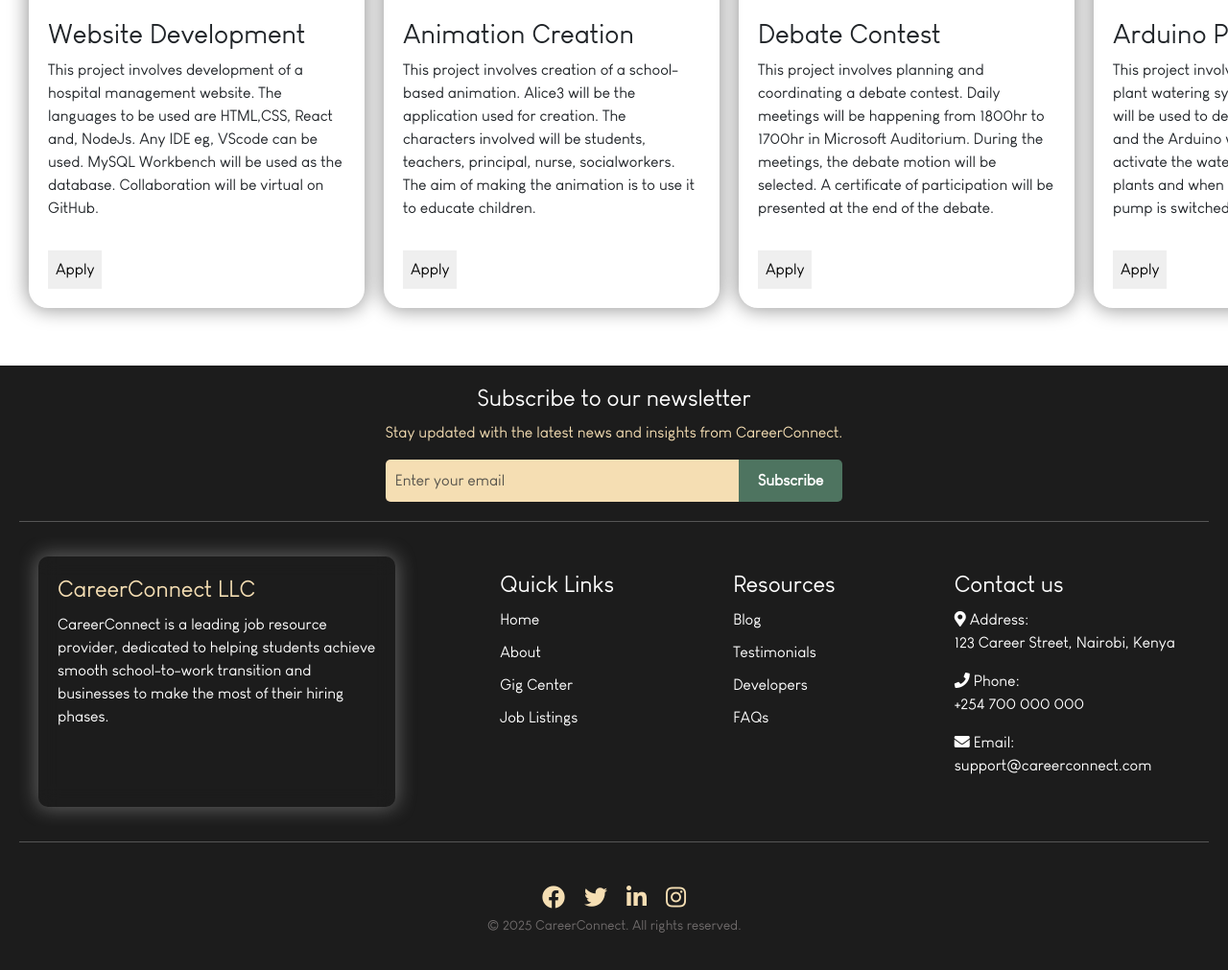
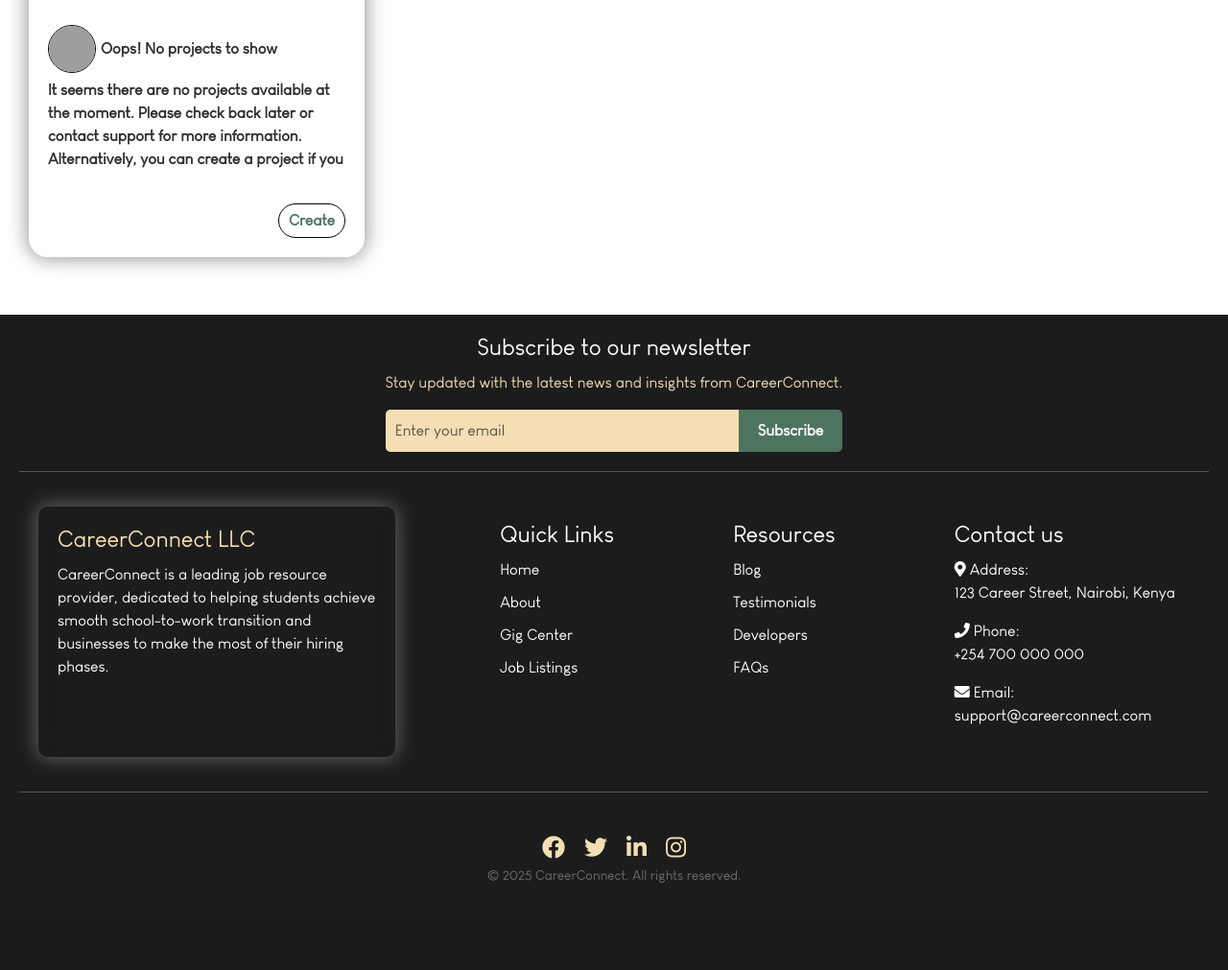
Before and after one commit to BritahKami/ICS-Project-1, a Python web app: template website/templates/project/project.html in a window 1280 px wide. Shown: the part 357-1368 px from the top of the page at 96% size. After the commit the page ends 1277 px from the top, so only its background shows below. Run offline with Jinja, Linux system fonts and the light colour scheme; the template is opened without the code that fills it, so the values that code supplies are empty; some libraries are stand-ins or nearby versions; grey boxes are pictures that could not be loaded.

Commit message:
#153 - Redesigned Project Page Layout & Backend Data Processing

```diff
--- a/website/static/css/project/project.css
+++ b/website/static/css/project/project.css
@@ -1,23 +1,25 @@
 header {
-    background-image:unset;
+    background-image: unset;
     height: 10vh;
 }
 
-.cta{
+.cta {
     display: none;
 }
+
 .project_container {
     width: 100%;
     height: 100%;
     padding: 30px;
     margin: 0;
     overflow: hidden;
-    display: flex;
-    flex-wrap: nowrap;
+    display: grid;
+    grid-template-columns: repeat(auto-fill, minmax(350px, 1fr));
     gap: 20px;
     overflow-x: auto;
     scrollbar-gutter: stable;
 }
+
 .project1 {
     max-width: 350px;
     min-width: 350px;
@@ -46,53 +48,60 @@
     padding: 20px;
 }
 
-.project_description{
+.project_description {
     height: 170px;
     overflow: hidden;
     margin-bottom: 30px;
 }
+
 .project1:hover {
     box-shadow: 0px 0px 30px 4px rgba(0, 0, 0, 0.5);
     transform: translateY(-7px);
 }
+
 /* addproject stylings */
-input{
+input {
     width: 75%;
     margin: 7px 0;
     padding: 8px 18px;
     border-radius: 5px;
 }
-#pbutton{
+
+#pbutton {
     background-color: bisque;
     cursor: pointer;
     margin: 7px 0;
     border-radius: 5px;
     width: 15%;
 }
-.addproject_container{
+
+.addproject_container {
     display: flex;
     justify-content: center;
     align-items: center;
 }
-.addproject_form{
-    background-color:  #c6c3c3;
+
+.addproject_form {
+    background-color: #c6c3c3;
     border: 2px solid #ccc;
     padding: 100px;
     border-radius: 10px;
     width: 800px;
 }
-textarea{
+
+textarea {
     width: 75%;
     padding: 10px;
     margin: 5px;
     border-radius: 5px;
     font-size: 16px;
-    resize:none;
+    resize: none;
     height: 150px;
 }
+
 /* styling search bar */
-.search{
-    width:100%;
+.search {
+    width: 100%;
     max-width: 300px;
     /* display: flex; */
     align-items: center;
@@ -102,10 +111,12 @@
     margin-left: auto;
     margin-right: 20px;
 }
-.search-bar{
+
+.search-bar {
     color: gray;
 }
-.search-bar input{
+
+.search-bar input {
     /* Will take up the whole width */
     flex: 1;
     border: 0;
@@ -113,15 +124,155 @@
     margin-left: 10px;
     outline: none;
     background-color: gray;
-     overflow: hidden;
+    overflow: hidden;
 }
-::placeholder{
+
+::placeholder {
     color: black;
 }
-.search-bar button{
+
+.search-bar button {
     /* border: 0; */
     border-radius: 45px;
     cursor: pointer;
     overflow: hidden;
     background-color: gray;
 }
+
+.card-item {
+    max-width: 350px;
+    min-width: 350px;
+    max-height: fit-content;
+    min-height: fit-content;
+    background-color: transparent;
+    border-radius: 20px;
+    box-shadow: 0px 0px 20px 2px rgba(0, 0, 0, 0.4);
+}
+
+.card-image {
+    width: 100%;
+    height: 200px;
+    border-radius: 20px 20px 0px 0px;
+    background-color: transparent;
+    overflow: hidden;
+    position: relative;
+}
+
+.card-image span {
+    position: absolute;
+    top: 10px;
+    left: 10px;
+    padding: 5px 10px;
+    border-radius: 20px;
+    font-weight: bold;
+    font-size: 14px;
+    z-index: 1;
+    text-transform: uppercase;
+}
+
+#jobSpan {
+    background-color: var(--text-pink);
+    color: var(--white);
+}
+
+#internshipSpan {
+    background-color: var(--tertiery-color);
+    color: black;
+}
+
+.card-image img {
+    width: 100%;
+    height: 100%;
+    object-fit: cover;
+}
+
+.card-content {
+    padding: 20px;
+    color: var(--text-dark);
+}
+
+.card-content-title {
+    height: 63px;
+    overflow: hidden;
+    display: grid;
+    grid-template-columns: auto auto;
+    gap: 5px;
+    align-items: left;
+    justify-content: left;
+}
+
+.card-content-title .card-content-title-img {
+    width: 50px;
+    height: 50px;
+    border-radius: 50%;
+    overflow: hidden;
+    border: 1px solid black;
+    margin: 0px;
+    margin-block: auto;
+}
+
+.card-content-title .card-content-title-img img {
+    width: 100%;
+    height: 100%;
+    object-fit: cover;
+}
+
+.card-content-title p {
+    font-weight: bold;
+    margin: 0;
+    margin-block: auto;
+}
+
+.card-content-description {
+    height: 100px;
+    margin-bottom: 30px;
+    font-weight: bold;
+    overflow-x: auto;
+    scrollbar-gutter: stable;
+}
+
+.card-content-description::-webkit-scrollbar {
+    width: 0px;
+    height: 1px;
+    background-color: transparent;
+}
+
+.card-content-options {
+    min-height: 25px;
+    overflow: hidden;
+    display: flex;
+    flex-wrap: nowrap;
+    justify-content: space-between;
+}
+
+.card-content-options button {
+    padding: 5px 0px;
+    border-radius: 20px;
+    cursor: pointer;
+}
+
+.card-content-options button:nth-child(2) {
+    color: var(--secondary-color);
+    font-weight: bold;
+    background-color: var(--text-alice);
+    padding: 5px 10px;
+    cursor: pointer;
+}
+
+.card-item:hover {
+    box-shadow: 0px 0px 30px 4px rgba(0, 0, 0, 0.5);
+    transform: translateY(-7px);
+}
+
+.card-item:hover .card-content-title {
+    color: var(--text-pink);
+}
+
+.card-item:hover .card-content-description {
+    color: var(--text-blue);
+}
+
+.card-item:hover .card-content-options span:nth-child(2) {
+    color: wheat;
+    background-color: var(--secondary-color);
+}
--- a/website/templates/project/project.html
+++ b/website/templates/project/project.html
@@ -11,172 +11,82 @@
 {% block body %}
 
   <div class="search">
-                <form action="" class="search-bar">
-                    <input type="text" placeholder="search projects">
-                    <button type="submit"> <i class="fas fa-search"></i>  </button>
-                </form>
-            </div>
-    <div class="project_container">
-         <div class="project1">
-           <div class="project_image">
-              <img src="{{url_for('static', filename='images/project/newwebsite1.jpg')}}" alt="First project image">
-             </div>
-             <div class="project_details">
-           <div class="project_title">
-             <h3>Website Development</h3>
-         </div>
-
-        <div class="project_description">
-     <p>This project involves development of a hospital management
-                    website. The languages to be used are HTML,CSS, React and,
-                   NodeJs. Any IDE eg, VScode can be used. MySQL Workbench
-                   will be used as the database. Collaboration will be
-                virtual on GitHub. </p>
-         </div>
-
-       <div class="project_button">
-      <button>Apply</button>
-       </div>
-      </div>
-    </div>
-  <div class="project1">
-    <div class="project_image">
-   <img src="{{url_for('static', filename='images/project/project2.jpg')}}" alt="Second project image">
-      </div>
-      <div class="project_details">
-      <div class="project_title">
-       <h3>Animation Creation</h3>
-          </div>
-
-      <div class="project_description">
-    <p>This project involves creation of a school-based animation.
-                     Alice3 will be the application used for creation. The characters
-                   involved will be students, teachers, principal, nurse,
-                    socialworkers. The aim of making the animation
-                   is to use it to educate children. </p>
+    <form action="" class="search-bar">
+        <input type="text" placeholder="search projects">
+        <button type="submit"> <i class="fas fa-search"></i>  </button>
+    </form>
   </div>
 
-      <div class="project_button">
-       <button>Apply</button>
-     </div>
-      </div>
-      </div>
-
-     <div class="project1">
-     <div class="project_image">
-    <img src="{{url_for('static', filename='images/project/project3.jpg')}}" alt="Project image 3">
-     </div>
-     <div class="project_details">
-      <div class="project_title">
-       <h3>Debate Contest</h3>
-          </div>
-
-      <div class="project_description">
-    <p>This project involves planning and coordinating a debate
-                    contest. Daily meetings will be happening from 1800hr to
-                   1700hr in Microsoft Auditorium. During the meetings, the
-                   debate motion will be selected. A certificate of participation
-                will be presented at the end of the debate.</p>
-      </div>
-
-      <div class="project_button">
-        <button>Apply</button>
-      </div>
-      </div>
-     </div>
-
-    <div class="project1">
-    <div class="project_image">
-      <img src="{{url_for('static', filename='images/project/project4.jpg')}}" alt="Fourth project image">
-    </div>
-    <div class="project_details">
-       <div class="project_title">
-       <h3>Arduino Project</h3>
-    </div>
-
-      <div class="project_description">
-    <p>This project involves building an Automatic plant watering
-                     system. Basically, a sensor will be used to detect when
-                   the soil is dry and the Arduino will send signals that will
-                   activate the water pump, irrigating the plants and when the
-                   soil is moisturised the pump is switched off.</p>
-     </div>
-
-      <div class="project_button">
-   <button>Apply</button>
-     </div>
-    </div>
+  <!--Project Container-->
+  <div class="project_container">
+    <!--Card-->
+    {% if projects %}
+    {% for project in projects %}
+    <div class="card-item">
+        <!--Card Image-->
+        <div class="card-image">
+            <img src="{{ url_for('static', filename='uploads/items/' ~ project.image) }}" alt="Project Image">
+            <span id="internshipSpan">{{project.title}}</span>
         </div>
 
-     <div class="project1">
-       <div class="project_image">
-         <img src="{{url_for('static', filename='images/project/project5.jpg')}}" alt="Fifth project image">
-        </div>
-         <div class="project_details">
-          <div class="project_title">
-           <h3>Writing Magazine</h3>
-              </div>
+        <!--Card Content-->
+        <div class="card-content">
+            <!--Card Title-->
+            <div class="card-content-title">
+                <div class="card-content-title-img">
+                    <img src="{{ url_for('static', filename='uploads/accounts/' ~ project.studentIcon) }}" alt="Student Image">
+                </div>
+                <p>{{project.fname}} {{project.lname}}</p>
+            </div>
 
-         <div class="project_description">
-      <p>This project involves writing a school magazine. Basically, writing stories of some students
-        and their journey through campus. The aim is to inspire other students, using the stories of their
-        collegues. The magazine will be published and sold to other students.
-                    </p>
-         </div>
+            <!--Card Description-->
+            <div class="card-content-description">
+                <p>{{project.description}}</p>
+            </div>
 
-        <div class="project_button">
-         <button>Apply</button>
-        </div>
-        </div>
+            <!--Card Rates & Actions-->
+            <div class="card-content-options">
+                <span></span>
+                <button class="btn-2" onclick="applyProject()">Apply</button>
+            </div>
         </div>
 
-         <div class="project1">
-          <div class="project_image">
-          <img src="{{url_for('static', filename='images/project/project6.jpg')}}" alt="Sixth Project Image">
-            </div>
-         <div class="project_details">
-          <div class="project_title">
-         <h3>Running Workshop</h3>
-         </div>
-
-         <div class="project_description">
-       <p>This project involves planning and delievering a workshop session to people. The topic
-        of discussion for the workshop, will be discussed during regular meetings which will be held
-      virtually every twice a week. Work will be distributed evenly among the team members.  </p>
+    </div>
+    {% endfor %}
+    {% else %}
+    <div class="card-item">
+        <!--Card Image-->
+        <div class="card-image">
+            <img src="{{ url_for('static', filename='uploads/items/placeholder.png') }}" alt="Project Image">
+            <span id="internshipSpan" hidden></span>
         </div>
 
-         <div class="project_button">
-       <button>Apply</button>
-        </div>
-         </div>
-         </div>
-
-          {% for project in projects %}
-          <div class="project1">
-            <div class="project_image">
-              <img src="{{ url_for('static', filename='uploads/' ~ project.image) }}" alt="{{ project.title }} image">
+        <!--Card Content-->
+        <div class="card-content">
+            <!--Card Title-->
+            <div class="card-content-title">
+                <div class="card-content-title-img">
+                    <img src="{{ url_for('static', filename='uploads/accounts/placeholder.png') }}" alt="Student Image">
+                </div>
+                <p>Oops! No projects to show</p>
             </div>
 
-            <div class="project_details">
-              <div class="project_title">
-                <h3>{{ project.title }}</h3>
-              </div>
+            <!--Card Description-->
+            <div class="card-content-description">
+                <p>
+                    It seems there are no projects available at the moment. Please check back later or contact support for more information. Alternatively, you can create a project if you are a student.
+                </p>
+            </div>
 
-              <div class="project_description">
-                <p>{{ project.description }}</p>
-              </div>
-
-              <div class="project_button">
-                <button>Apply</button>
-              </div>
+            <!--Card Rates & Actions-->
+            <div class="card-content-options">
+                <span></span>
+                <button class="btn-2" onclick="window.location.href='/signin'">Create</button>
             </div>
-          </div>
-          {% endfor %}
-
+        </div>
     </div>
-<!-- JS Link -->
-<script src="{{ url_for('static', filename='js/search/search.js') }}"></script>
-
+    {% endif %}
+  </div>
 {% endblock %}
 
 <!--Reviews-->
@@ -186,3 +96,9 @@
 <!--FAQs-->
 {% block faqs %}
 {% endblock %}
+
+<!--Independent JS-->
+{% block js %}
+<!-- JS Link -->
+<script src="{{ url_for('static', filename='js/projects/search.js') }}"></script>
+{% endblock %}
```
Also changed, not shown: website/assets/pages/pages.py (+41 -5 lines), website/templates/project/oldproject.html (added, +133 -0 lines).
